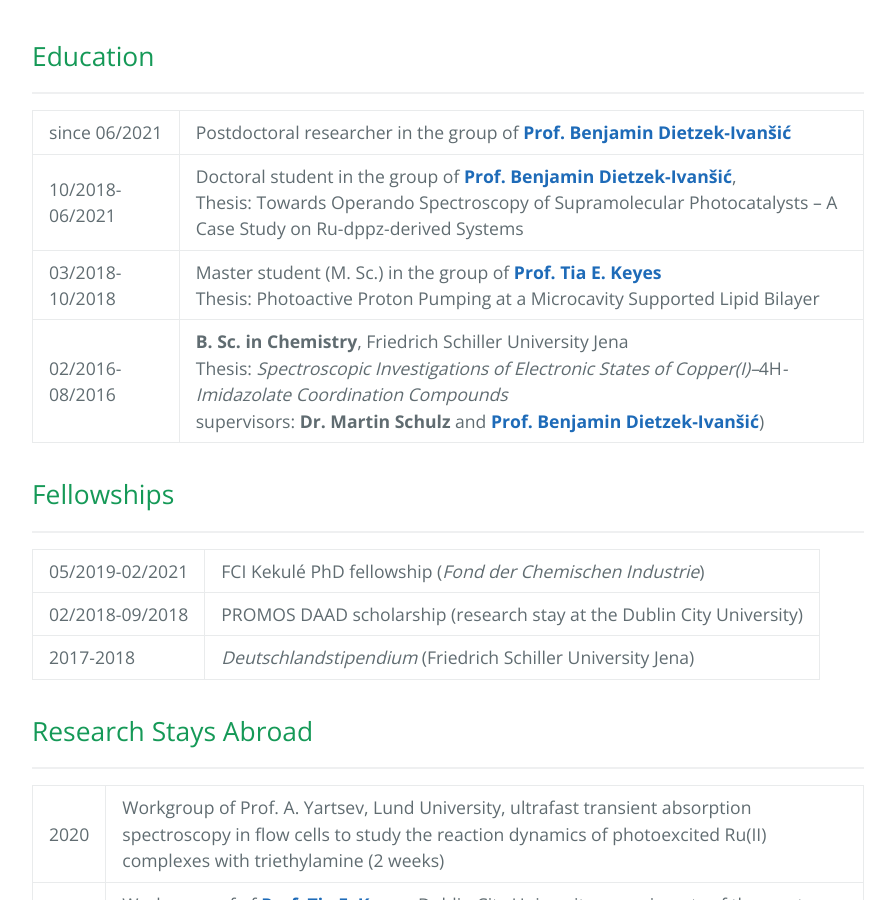
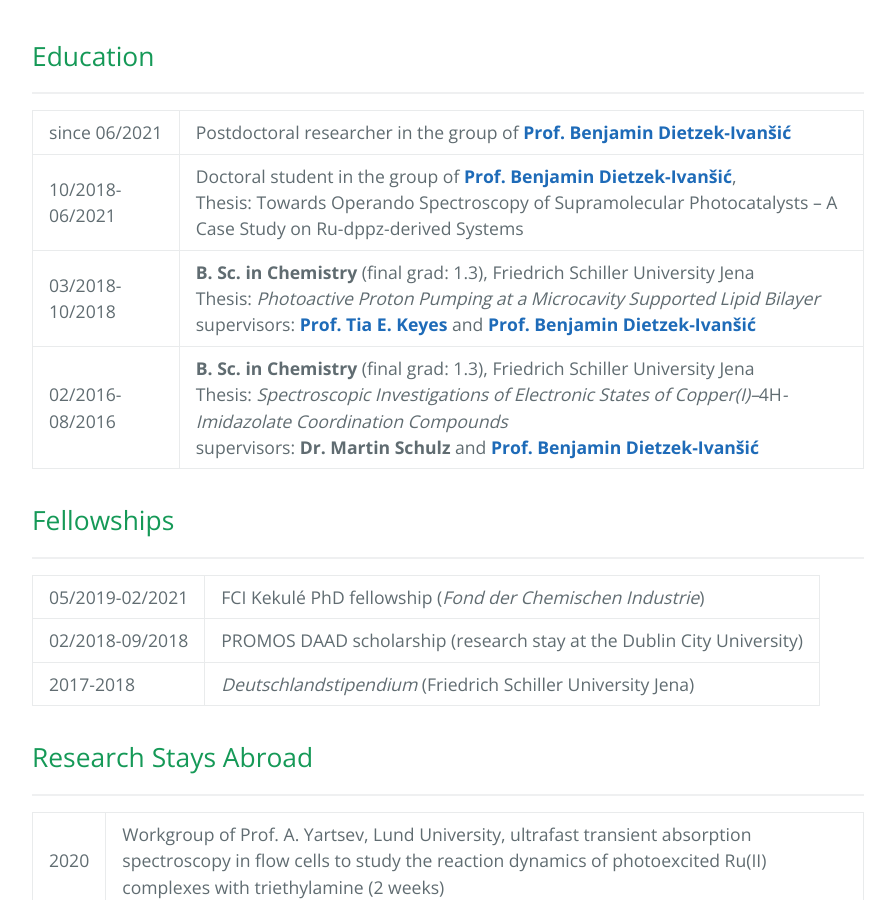
Before and after one commit to carolin-m/carolin-m.github.io, a Jekyll site: the page built from about.md, in a window 1280 px wide and 900 px high, scrolled down 384 px. Shown: the whole window, without its empty margins (192-1087 px from the left). Built offline with Jekyll 4.4.1, drawn with Linux system fonts in a browser that asks for light colours.

Commit message:
Update about.md

```diff
--- a/about.md
+++ b/about.md
@@ -12,8 +12,8 @@
 
 | since 06/2021 | Postdoctoral researcher in the group of [**Prof. Benjamin Dietzek-Ivanšić**](https://www.ipc.uni-jena.de/en/AGDietzek) |
 | 10/2018-06/2021  | Doctoral student in the group of [**Prof. Benjamin Dietzek-Ivanšić**](https://www.ipc.uni-jena.de/en/AGDietzek), <br />  Thesis: Towards Operando Spectroscopy of Supramolecular Photocatalysts – A Case Study on Ru-dppz-derived Systems |
-| 03/2018-10/2018 | Master student (M. Sc.) in the group of [**Prof. Tia E. Keyes**](https://sites.google.com/dcu.ie/keyes-research-group/home) <br /> Thesis: Photoactive Proton Pumping at a Microcavity Supported Lipid Bilayer |
-| 02/2016-08/2016 | **B. Sc. in Chemistry**, Friedrich Schiller University Jena <br /> Thesis: *Spectroscopic Investigations of Electronic States of Copper(I)–*4H*-Imidazolate Coordination Compounds* <br /> supervisors: **Dr. Martin Schulz** and [**Prof. Benjamin Dietzek-Ivanšić**](https://www.ipc.uni-jena.de/en/AGDietzek)) |
+| 03/2018-10/2018 | **B. Sc. in Chemistry** (final grad: 1.3), Friedrich Schiller University Jena <br /> Thesis: *Photoactive Proton Pumping at a Microcavity Supported Lipid Bilayer* <br /> supervisors: [**Prof. Tia E. Keyes**](https://sites.google.com/dcu.ie/keyes-research-group/home) and  [**Prof. Benjamin Dietzek-Ivanšić**](https://www.ipc.uni-jena.de/en/AGDietzek) |
+| 02/2016-08/2016 | **B. Sc. in Chemistry** (final grad: 1.3), Friedrich Schiller University Jena <br /> Thesis: *Spectroscopic Investigations of Electronic States of Copper(I)–*4H*-Imidazolate Coordination Compounds* <br /> supervisors: **Dr. Martin Schulz** and [**Prof. Benjamin Dietzek-Ivanšić**](https://www.ipc.uni-jena.de/en/AGDietzek) |
 
 ## Fellowships <br>
 ________________
```
